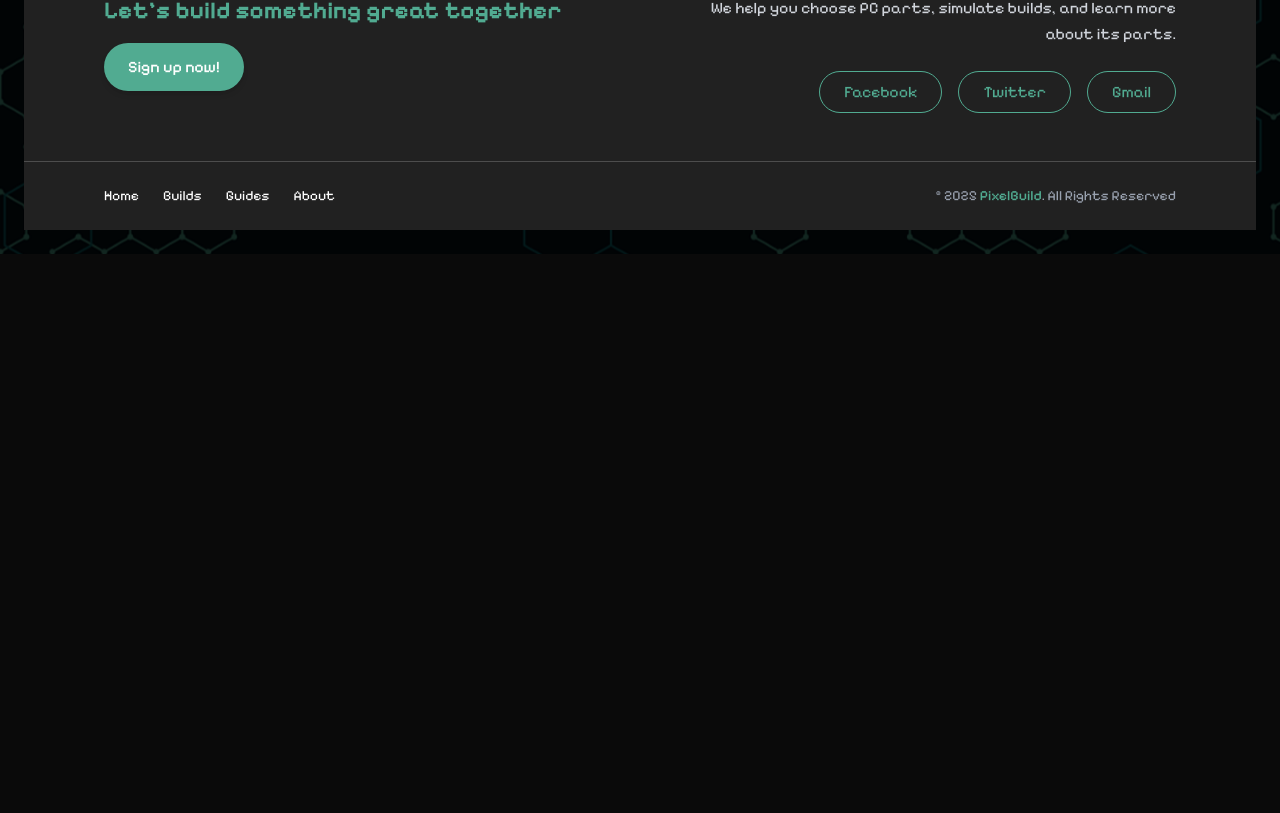
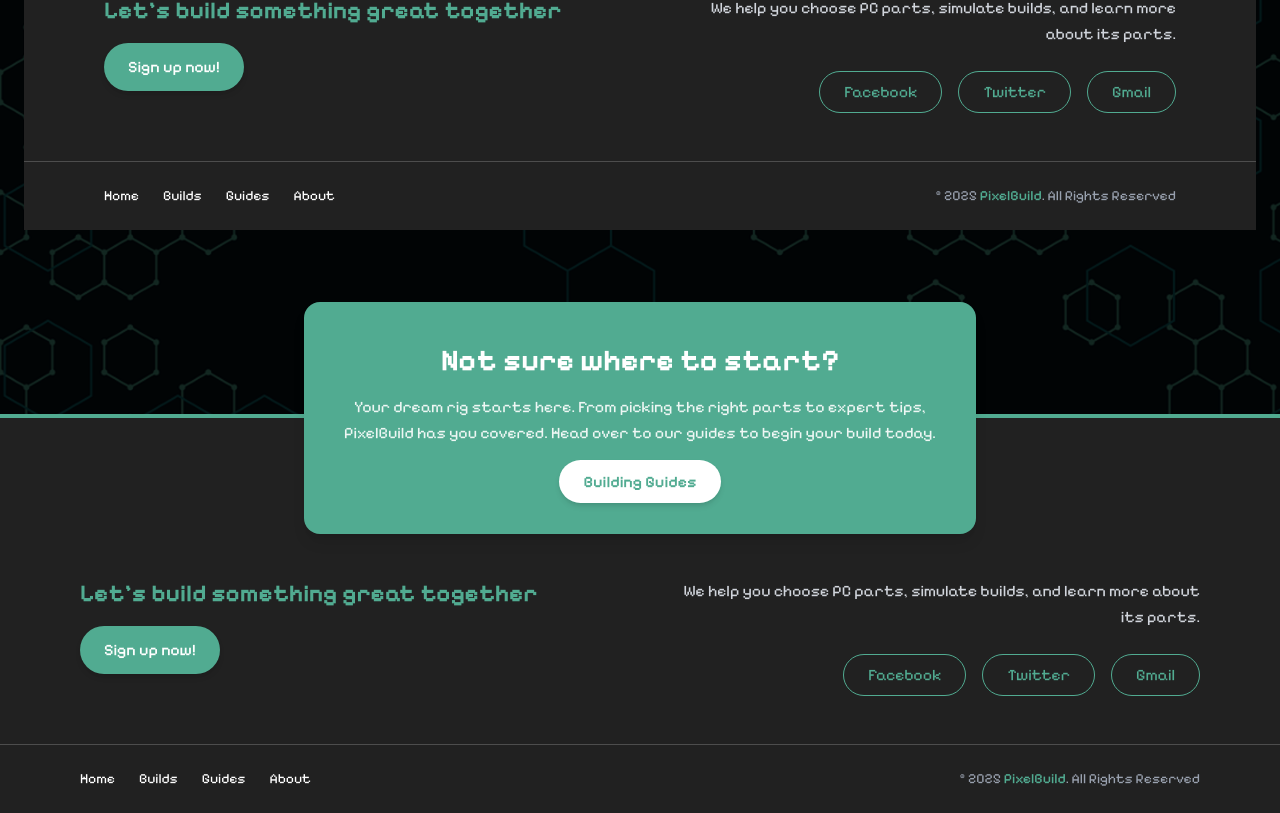
Before and after one commit to dyelo1007/pixelbuild-edu, a React (Vite) app in the folder client/: page / in a window 1280 px wide. Shown: the part 2850-3663 px from the top of the page. Before the commit the page ends 3104 px from the top, so only its background shows below. Built offline with nearby package versions, Linux system fonts and the light colour scheme; no server answers.

Commit message:
feat:  updated the layout for footer

```diff
--- a/client/src/layouts/BaseLayout.tsx
+++ b/client/src/layouts/BaseLayout.tsx
@@ -1,13 +1,17 @@
-import { Outlet } from "react-router-dom";
+import { Outlet, useLocation } from "react-router-dom";
 import Navbar from "../components/Navbar/Navbar";
+import Footer from "@/pages/LandingPage/Footer";
 import darkBg from "/pb-bg.png";
 import lightBg from "/pb-bg-light.png";
 import { useTheme } from "@/components/theme-provider";
 
 const BaseLayout = () => {
   const { theme } = useTheme();
+  const location = useLocation();
+  const bgImage = theme === "dark" ? darkBg : lightBg;
 
-  const bgImage = theme === "dark" ? darkBg : lightBg;
+  const showFooterOnPaths = ["/", "/home", "/about", "/guide"];
+  const shouldShowFooter = showFooterOnPaths.includes(location.pathname);
   return (
     <div
       className="min-h-screen bg-black"
@@ -17,6 +21,7 @@ const BaseLayout = () => {
       <main className="p-6">
         <Outlet />
       </main>
+      {shouldShowFooter && <Footer />}
     </div>
   );
 };
```
